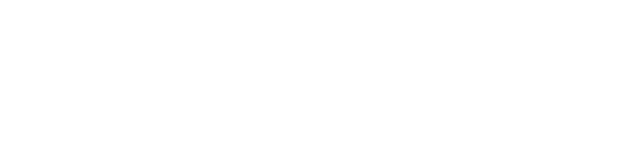
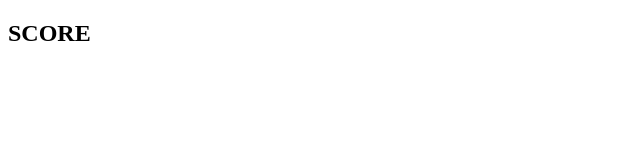
Before and after one commit to Dinaabdelbary/ironhack-game, a plain HTML site: page index.html in a window 1280 px wide. Shown: the whole page, without its empty margins (0-640 px from the left). Drawn offline with Linux system fonts and the light colour scheme.

Commit message:
body bg color

```diff
--- a/index.html
+++ b/index.html
@@ -7,6 +7,6 @@
     <title>Document</title>
 </head>
 <body>
-
+    <h2>SCORE</h2>
 </body>
 </html>
--- a/style.css
+++ b/style.css
@@ -0,0 +1,3 @@
+body {
+    background-color: red;
+}
```
